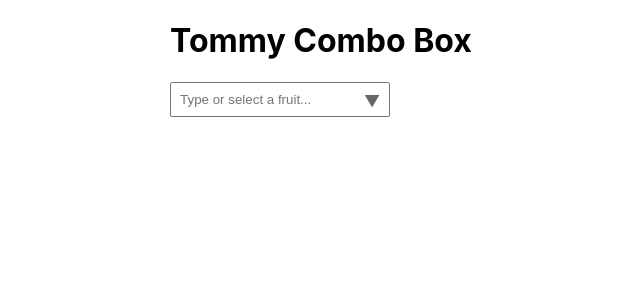
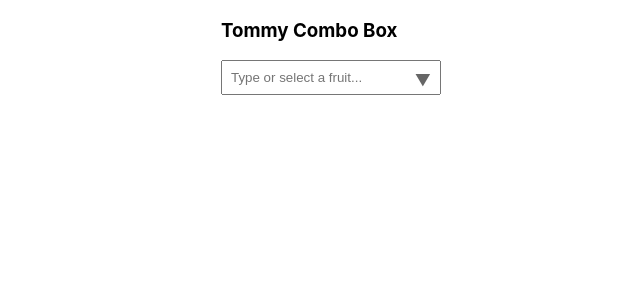
Before and after one commit to ttomaye/combo-box, a React (Create React App) app: page / in a window 1280 px wide. Shown: the top 300 px of the page, without its empty margins (319-959 px from the left). Built offline with nearby package versions, Linux system fonts and the light colour scheme.

Commit message:
hover color

```diff
--- a/src/App.js
+++ b/src/App.js
@@ -64,7 +64,7 @@ function App() {
   return (
     <div className="app-container" style={{ display: 'flex', alignItems: 'center', justifyContent: 'center' }}>
       <div className="combo-box" ref={comboBoxRef}>
-        <h1>Tommy Combo Box</h1>
+        <h3>Tommy Combo Box</h3>
         <div style={{ position: 'relative', width: '200px' }}>
           <input
             type="text"
@@ -86,15 +86,15 @@ function App() {
                 key={fruit.name}
                 className="dropdown-item"
                 onClick={() => handleFruitClick(fruit.name)}
-                onMouseEnter={() => setIsHovered(true)}
-                onMouseLeave={() => setIsHovered(false)}
+                onMouseEnter={() => setIsHovered(fruit.name)}
+                onMouseLeave={() => setIsHovered(null)}
                 style={{
                   cursor: 'pointer',
                   display: 'flex',
                   alignItems: 'center',
                   padding: '8px 12px',
                   borderBottom: '1px solid #eee',
-                  backgroundColor: isHovered ? '#f0f0f0' : '#fff',
+                  backgroundColor: isHovered === fruit.name ? '#f0f0f0' : '#fff',
                   width: '197px',
                   transition: 'background-color 0.2s'
                 }}
```
